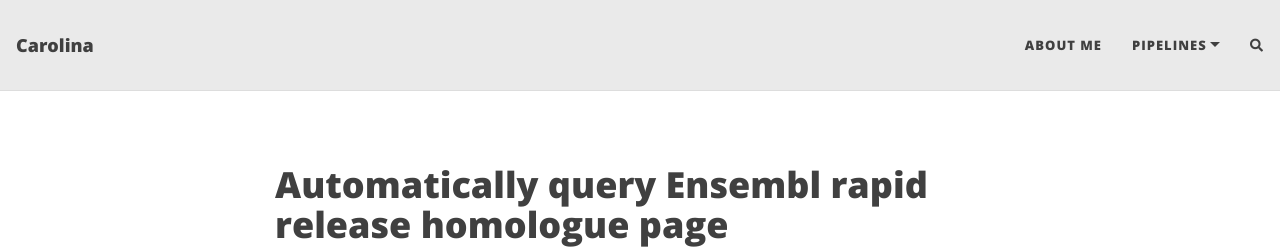
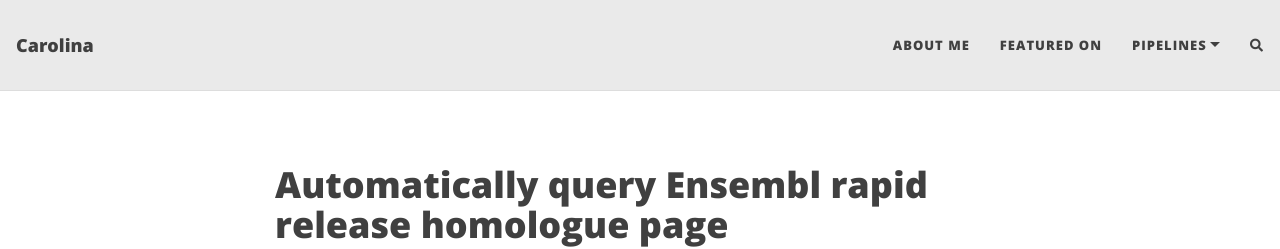
Before and after one commit to CarolinaPB/CarolinaPB.github.io, a Jekyll site: the page built from index.html, in a window 1280 px wide. Shown: the top 249 px of the page. Built offline with Jekyll 4.4.1, drawn with Linux system fonts in a browser that asks for light colours; nearby versions of some CDN libraries; the list of posts is cut into pages by our own code; comment, search, counter and statistics services are not loaded.

Commit message:
added page to showcase code featured elsewhere

```diff
--- a/_config.yml
+++ b/_config.yml
@@ -16,6 +16,7 @@ author: Carolina Pita Barros
 
 navbar-links:
   About Me: "aboutme"
+  Featured on: "featured_on"
   Pipelines:
     - Mapping and variant calling (short reads): https://carolinapb.github.io/WUR_mapping-variant-calling/
     - Population SV calling: https://carolinapb.github.io/population-structural-var-calling-smoove/
```
